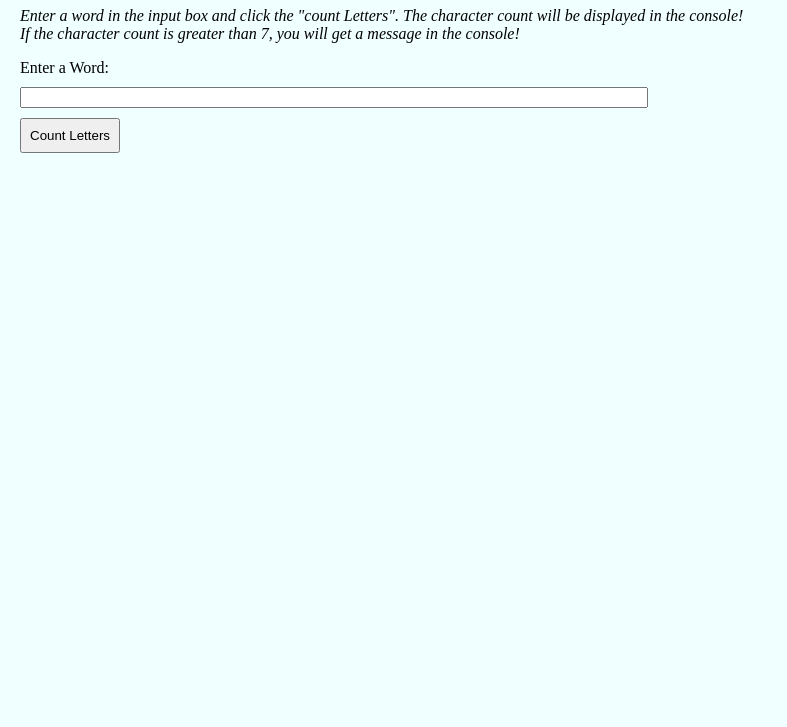
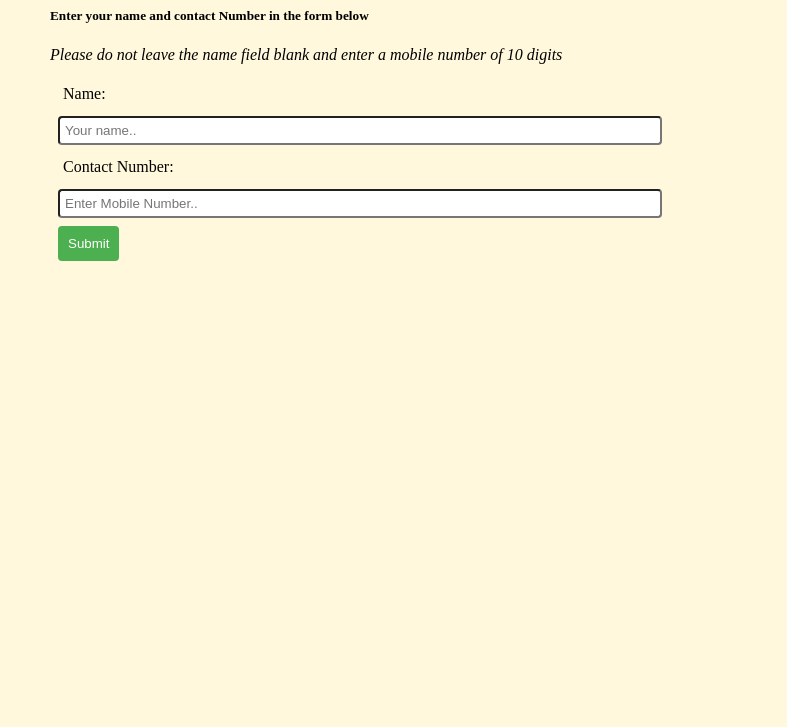
Before and after one commit to thejaswinikt45/Project6, a plain HTML site: page index.html in a window 1280 px wide. Shown: the part 73-800 px from the top of the page, without its empty margins (0-787 px from the left). Drawn offline with Linux system fonts and the light colour scheme.

Commit message:
Add files via upload

```diff
--- a/index.html
+++ b/index.html
@@ -2,41 +2,66 @@
 <html>
   <head>
     <title>Document</title>
+    <script src="myscript.js"></script>
     <style>
+      form {
+        width: 50%;
+      }
+
       label,
       input {
         display: block;
-        width: 50%;
-        margin-bottom: 10px;
+        width: 100%;
+        margin: 8px;
+        padding: 5px;
+        border-radius: 4px;
       }
       body {
-        margin: 20px;
-        background-color: azure;
+        margin-left: 50px;
+        margin-right: 50px;
+        background-color: cornsilk;
       }
       button {
+        margin: 8px;
+        border: none;
+        border-radius: 4px;
+        padding: 10px;
+        background-color: #4caf50;
+        cursor: pointer;
+        color: white;
         display: block;
-        padding: 8px;
+      }
+      #errorContact,
+      #errorName {
+        color: red;
+        display: none;
+        margin: 8px;
+        padding: 5px;
+        font-size: 12px;
       }
     </style>
-    <script src="myscript.js"></script>
   </head>
   <body>
-    <h1>Count the Characters!</h1>
+    <h1>CONTACT US</h1>
+    <h5>Enter your name and contact Number in the form below</h5>
     <p>
       <i
-        >Enter a word in the input box and click the "count Letters". The
-        character count will be displayed in the console!</i
-      >
-      <br />
-      <i
-        >If the character count is greater than 7, you will get a message in the
-        console!</i
+        >Please do not leave the name field blank and enter a mobile number of
+        10 digits</i
       >
     </p>
     <form>
-      <label>Enter a Word: </label>
-      <input id="word" type="text" />
-      <button type="button" onclick="check()">Count Letters</button>
+      <label>Name:</label>
+      <input type="text" id="userName" placeholder="Your name.." />
+      <span id="errorName">Name Cannot be left blank.</span>
+      <label>Contact Number:</label>
+      <input
+        type="text"
+        id="contactInput"
+        placeholder="Enter Mobile Number.."
+      />
+      <span id="errorContact">Please Enter a 10 Digit Mobile Number</span>
+      <button type="button" onclick="validate()">Submit</button>
     </form>
   </body>
 </html>
--- /dev/null
+++ b/myscript.js
@@ -0,0 +1,29 @@
+function validate()
+{
+    //1. Take input from name and contact fields , store them in variables
+    var name = document.getElementById("userName").value;
+    var mobileNumber = document.getElementById("contactInput").value;
+
+    //2. calculate length of contact number and store i a variable named  "digitCount"
+    var digitCount= mobileNumber.length;
+    console.log(digitCount);
+
+    //3. if name input is blank, display the 'errorName' span, else hide it
+    if(name==''){
+        document.getElementById ("errorName").style.display="block";
+    }
+    else{
+        document.getElementById("errorName").style.display="none";
+
+    }
+
+    //4. if digitCount is not equal to 10, display the 'errorContact' span, else hide it
+    if(digitCount != 10){
+        document.getElementById("errorContact").style.display="block";
+    }
+    else{
+        document.getElementById("errorContact").style.display="none";
+
+}
+
+}
```
